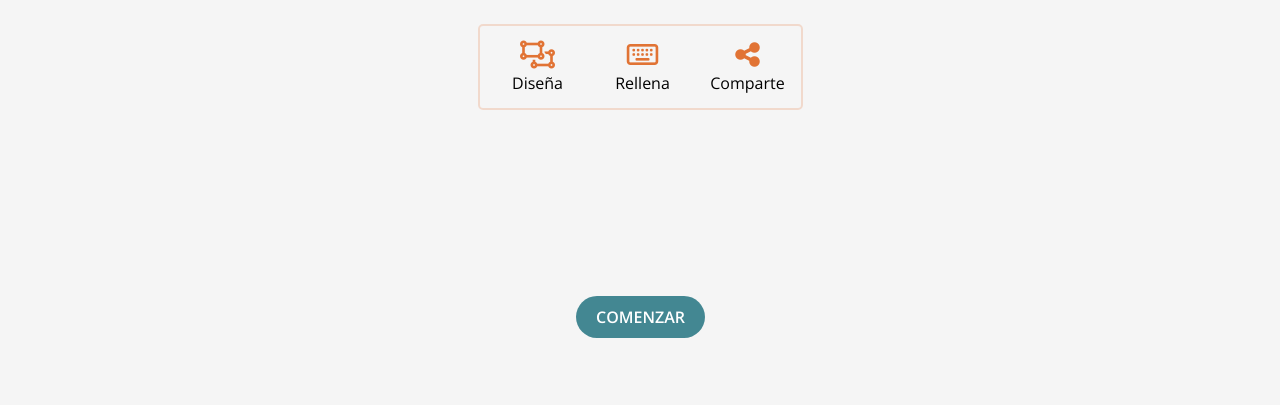
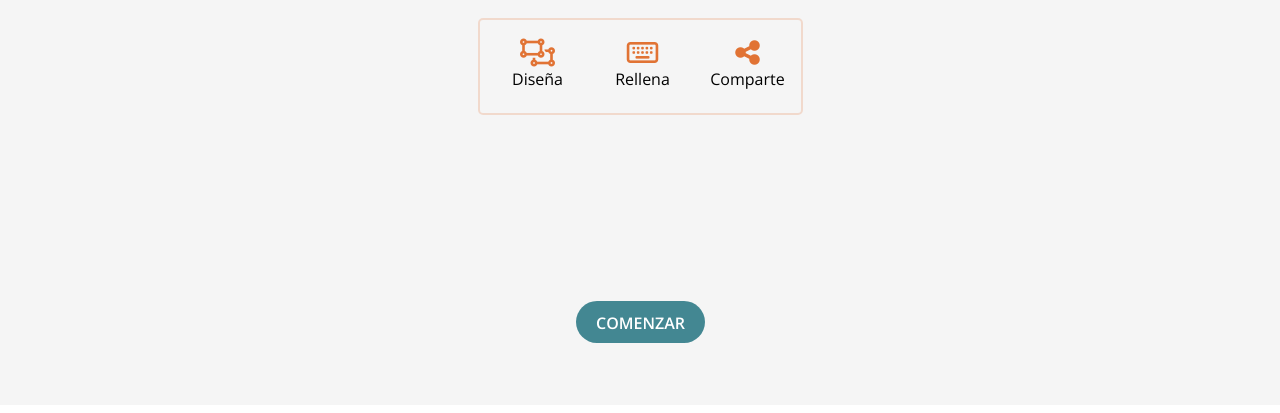
Before and after one commit to elemarmar/project-promo-j-module-3-team-3, a website: page src/html/index.html in a window 1280 px wide. Shown: the part 558-971 px from the top of the page. Drawn offline with nearby package versions, Linux system fonts and the light colour scheme; files that its build step writes are made by us from their sources; files whose address does not match are found by name.

Commit message:
Change main button

```diff
--- a/src/scss/layout/_main.scss
+++ b/src/scss/layout/_main.scss
@@ -37,7 +37,7 @@
   }
   &__menu {
     width: 268px;
-    height: 73.8px;
+    // height: 73.8px;
     border-radius: 4px;
     border: solid 1.6px rgba(225, 115, 52, 0.21);
     // Si le aplico el color que le corresponde más un opacity, lo que ocurre es que todo el el elemento se convierte a opaco. He estado leyendo y lo que se recomienda es pasar el color a rgba y ponerle la opacidad (en este caso: 0.21)
@@ -50,6 +50,9 @@
     &-list {
       width: 60px;
       height: 48.8px;
+      display: flex;
+      flex-direction: column;
+      justify-content: center;
     }
     &-icon {
       font-size: 1.4rem;
@@ -83,6 +86,7 @@
     font-weight: 600;
     text-transform: uppercase;
     margin-top: 38.6px;
+    padding: 10px 20px;
   }
 }
 
@@ -106,7 +110,7 @@
     }
     &__menu {
       width: 325px;
-      height: 86px;
+      // height: 86px;
       border-radius: 5px;
       border: solid 2px rgba(225, 115, 52, 0.21);
       grid-column-gap: 30px;
```
